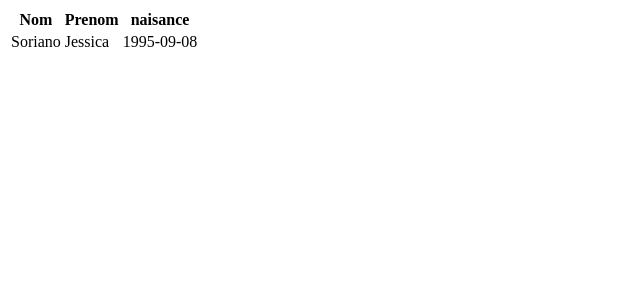
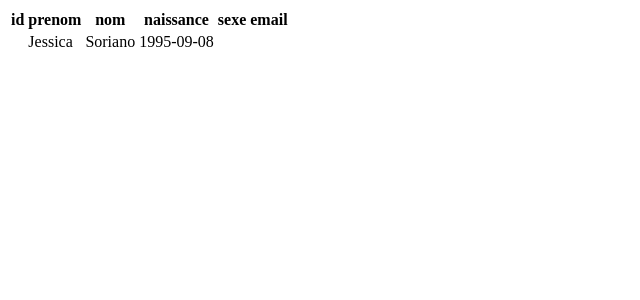
Before and after one commit to boris-tikhomiroff/runtrack2, a PHP site: page / in a window 1280 px wide. Shown: the top 300 px of the page, without its empty margins (0-640 px from the left). Run offline with PHP 8.4, Linux system fonts and the light colour scheme; data comes from the database, SQL or seed files in the repository.

Commit message:
job03 rectif

```diff
--- a/jour09/job03/index.php
+++ b/jour09/job03/index.php
@@ -2,23 +2,29 @@
 $bdd = mysqli_connect('localhost','root','','jour08');
 mysqli_set_charset($bdd, "utf8");
 $requete = mysqli_query($bdd, "SELECT * FROM `etudiants` WHERE `sexe` = 'Femme'");
-$etudiants = mysqli_fetch_all($requete, MYSQLI_ASSOC);
+$student = mysqli_fetch_all($requete, MYSQLI_ASSOC);
 ?>
 <table>
     <thead>
         <tr>
-            <th>Nom</th>
-            <th>Prenom</th>
-            <th>naisance</th>
+            <th>id</th>
+            <th>prenom</th>
+            <th>nom</th>
+            <th>naissance</th>
+            <th>sexe</th>
+            <th>email</th>
         </tr>
         <tbody>
-        <?php
-            foreach($etudiants as $etudiant){
-                echo '<tr><td>'.$etudiant['nom'].'</td>';
-                echo '<td>'.$etudiant['prenom'].'</td>';
-                echo '<td>'.$etudiant['naissance'].'</td></tr>';
-            };
-        ?>
+        <?php foreach($student as $students): ?>
+            <tr>
+                <td></td>
+                <td><?=$students['prenom'];?></td>
+                <td><?=$students['nom'];?></td>
+                <td><?=$students['naissance'];?></td>
+                <td></td>
+                <td></td>
+            </tr>
+        <?php endforeach;?>
         </tbody>
     </thead>
 </table>
```
